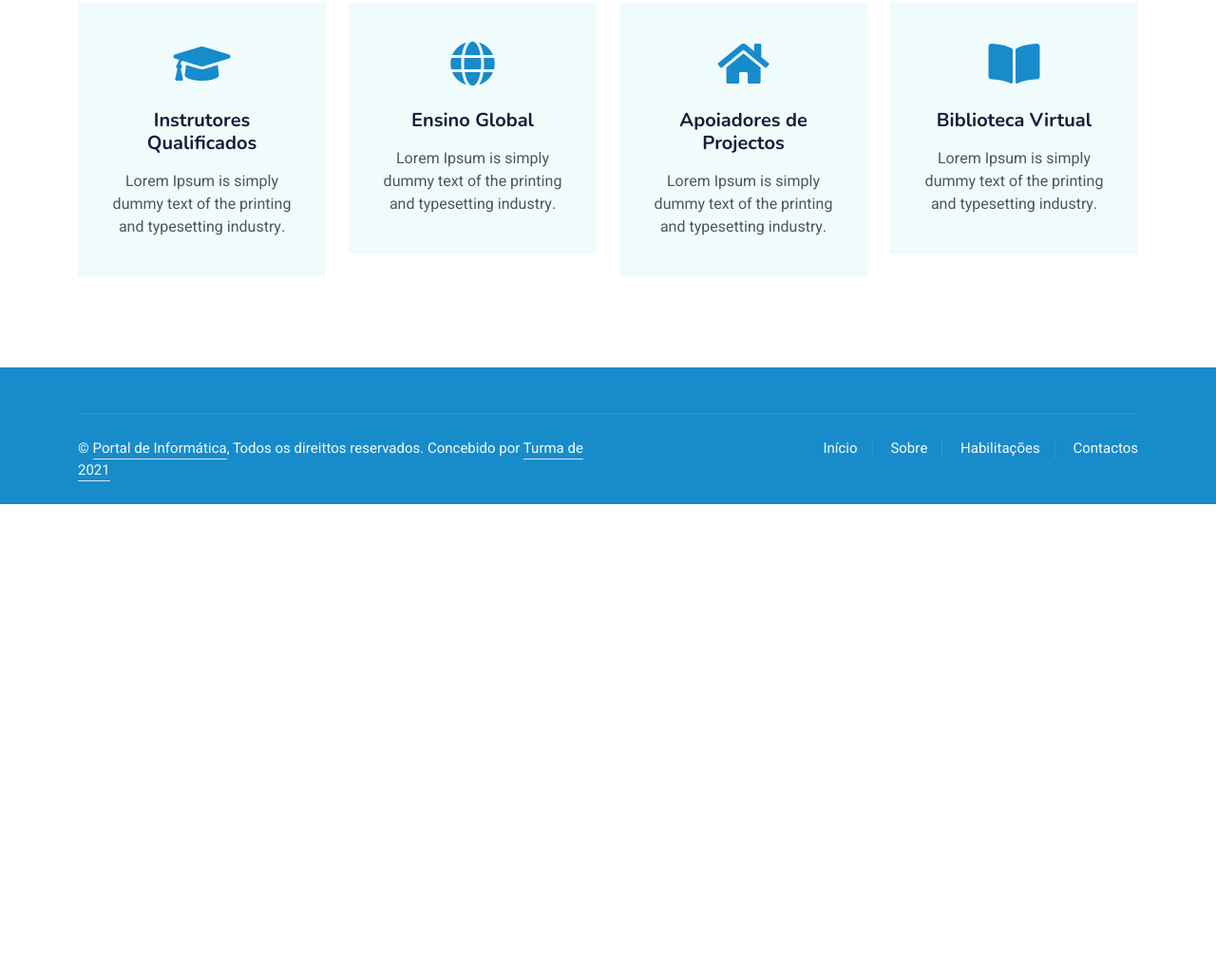
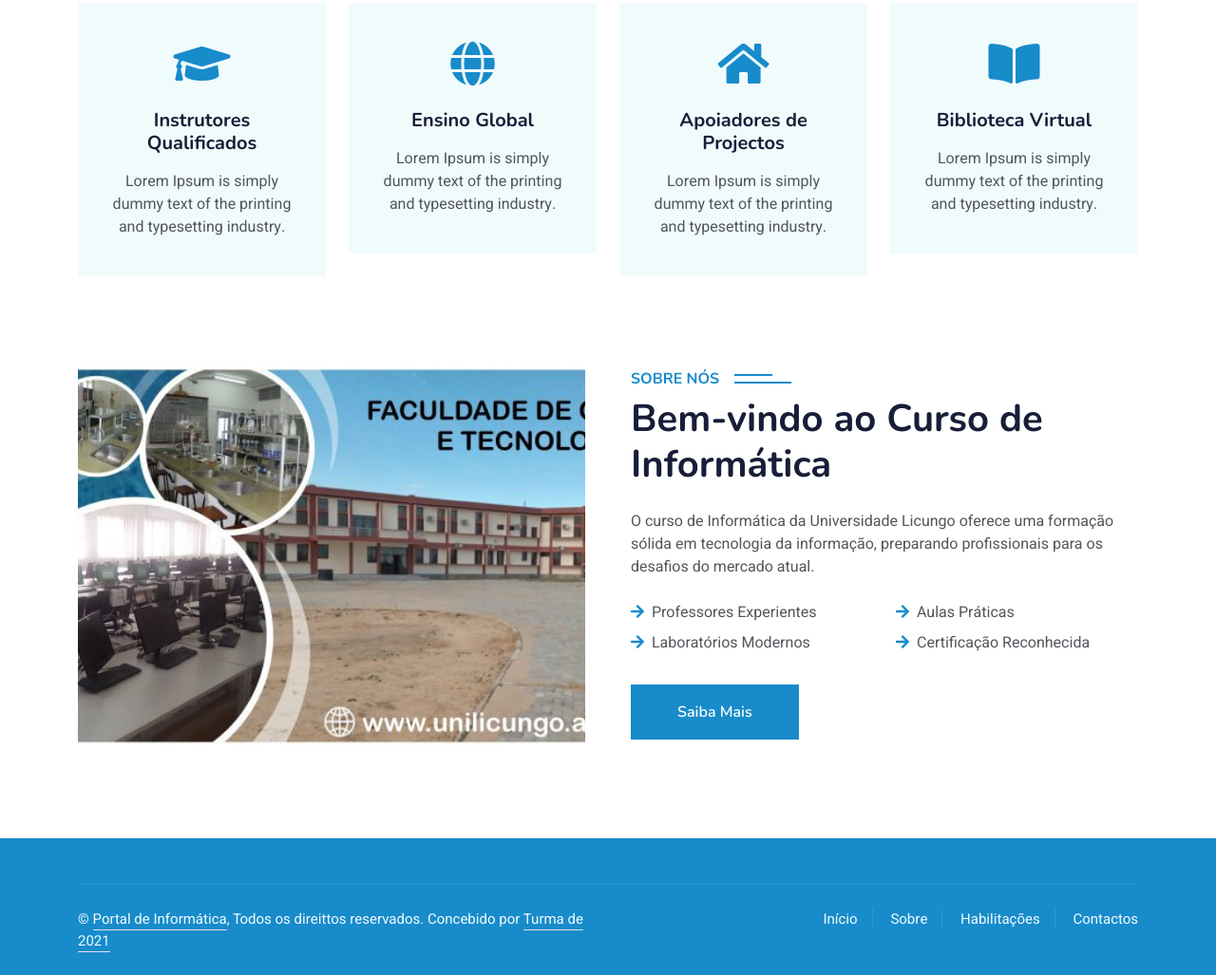
Before and after one commit to unilicungo/informatica, a plain HTML site: page index.html in a window 1280 px wide. Shown: the part 533-1560 px from the top of the page at 95% size. Before the commit the page ends 1064 px from the top, so only its background shows below. Drawn offline with nearby package versions, Linux system fonts and the light colour scheme.

Commit message:
Nova seccao SOBRE

```diff
--- a/index.html
+++ b/index.html
@@ -145,6 +145,39 @@
         </div>
     </div>
 
+    <!-- Sobre -->
+    <div id="sobre" class="container-xxl py-5">
+        <div class="container">
+            <div class="row g-5">
+                <div class="col-lg-6 wow fadeInUp" data-wow-delay="0.1s" style="min-height: 400px;">
+                    <div class="position-relative h-100">
+                        <img class="img-fluid position-absolute w-100 h-100" src="assets/img/bannerfct.jpg" style="object-fit: cover;">
+                    </div>
+                </div>
+                <div class="col-lg-6 wow fadeInUp" data-wow-delay="0.3s">
+                    <h6 class="section-title bg-white text-start text-primary pe-3">Sobre Nós</h6>
+                    <h1 class="mb-4">Bem-vindo ao Curso de Informática</h1>
+                    <p class="mb-4">O curso de Informática da Universidade Licungo oferece uma formação sólida em tecnologia da informação, preparando profissionais para os desafios do mercado atual.</p>
+                    <div class="row gy-2 gx-4 mb-4">
+                        <div class="col-sm-6">
+                            <p class="mb-0"><i class="fa fa-arrow-right text-primary me-2"></i>Professores Experientes</p>
+                        </div>
+                        <div class="col-sm-6">
+                            <p class="mb-0"><i class="fa fa-arrow-right text-primary me-2"></i>Aulas Práticas</p>
+                        </div>
+                        <div class="col-sm-6">
+                            <p class="mb-0"><i class="fa fa-arrow-right text-primary me-2"></i>Laboratórios Modernos</p>
+                        </div>
+                        <div class="col-sm-6">
+                            <p class="mb-0"><i class="fa fa-arrow-right text-primary me-2"></i>Certificação Reconhecida</p>
+                        </div>
+                    </div>
+                    <a class="btn btn-primary py-3 px-5 mt-2" href="">Saiba Mais</a>
+                </div>
+            </div>
+        </div>
+    </div>
+
     <div id="contactos" class="container-fluid bg-dark text-light footer pt-5 mt-5 wow fadeIn" data-wow-delay="0.1s">
         <div class="container">
             <div class="copyright">
```
